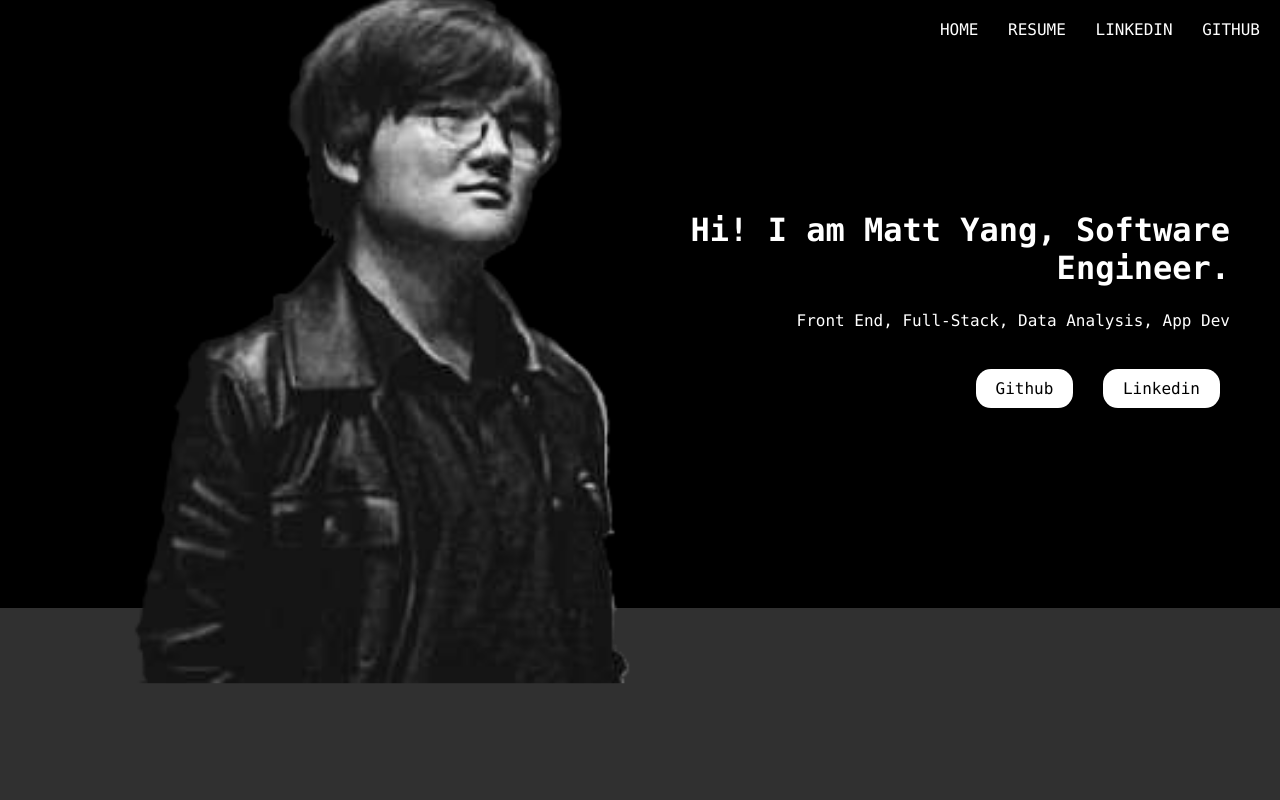
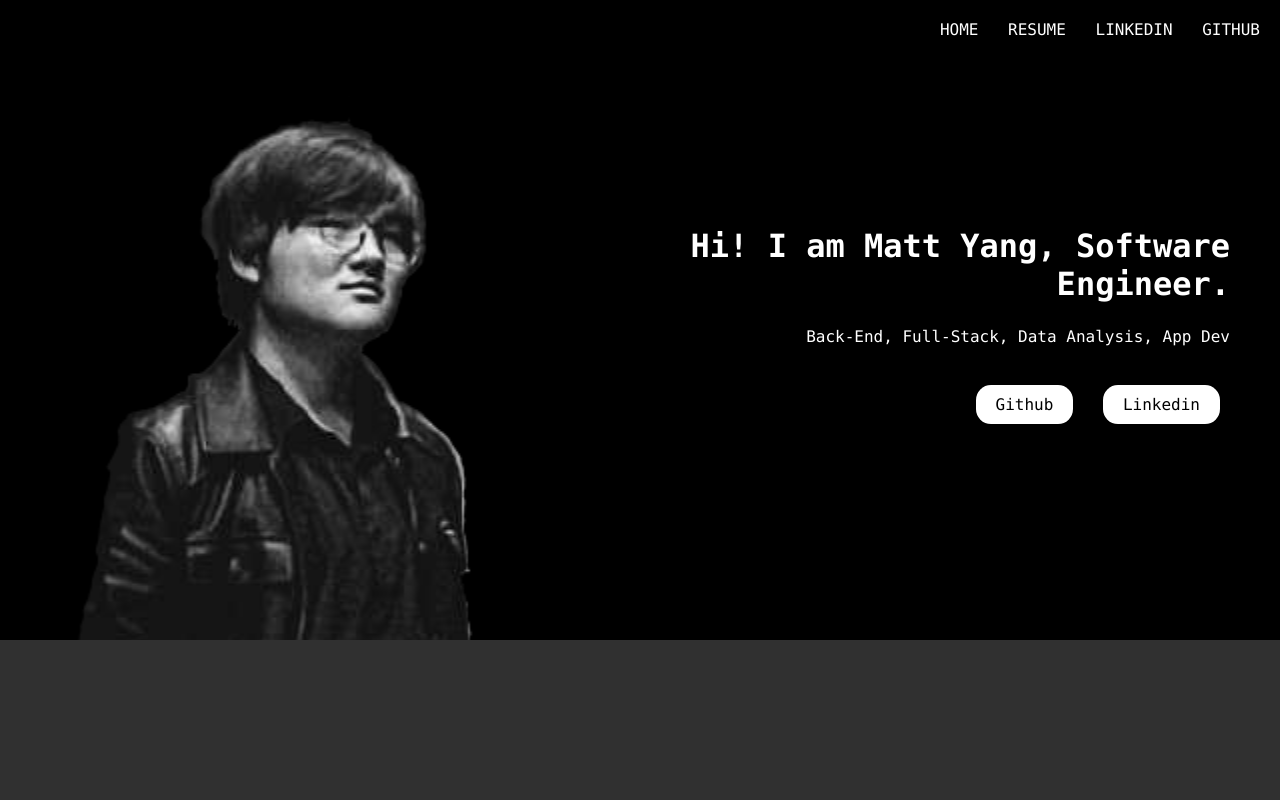
Before and after one commit to mYang25/Personalized-Website, a website: page public/index.html in a window 1280 px wide. Shown: the top 800 px of the page. Drawn offline with Linux system fonts and the light colour scheme.

Commit message:
Added button links

```diff
--- a/public/index.html
+++ b/public/index.html
@@ -5,15 +5,15 @@
   <link rel="stylesheet" type="text/css" href="styles.css">
 </head>
 <body>
-  <div class="container">
-    <div class="lighting">
+  <div class="home-page">
+    <div class="pfp">
       <img src="pfp.png" alt="My_Image">
     </div>
     <div class="home_page_content">
       <h1>Hi! I am Matt Yang, Software Engineer.</h1>
-      <p>Front End, Full-Stack, Data Analysis, App Dev</p>
-      <a href="#" class="button">Github</a>
-      <a href="#" class="button">Linkedin</a>
+      <p>Back-End, Full-Stack, Data Analysis, App Dev</p>
+      <a href="https://github.com/mYang25" target="_blank" rel="noopener noreferrer" class="button">Github</a>
+      <a href="https://linkedin.com/in/matthewyangucsd" target="_blank" rel="noopener noreferrer" class="button">Linkedin</a>
     </div>
     <nav class="menu">
       <ul>
--- a/public/styles.css
+++ b/public/styles.css
@@ -4,23 +4,29 @@ body {
     font-family: monaco, monospace;
   }
 
-  .container {
+  .home-page {
     position: relative;
     background-color: #000;
     color: #fff;
-    height: 76vh;
+    width: 100vw;
+
   }
 
-  .lighting {
-    position: absolute;
-    left: 10%;
-    top: 50%;
-    transform: translateY(-48%);
+  .pfp {
+    position: relative;
+    background-color: transparent;
+    width: 100%;
+    height: 80vh;
+    overflow: hidden;
   }
 
-  .lighting img {
-    width: 600px;
-    border-radius: 0%;
+  .pfp img{
+    position: absolute;
+    max-width: 100%;
+    left: 15%;
+    height: auto;
+    scale: 2;
+    bottom: 15%;
   }
 
   .home_page_content {
```
